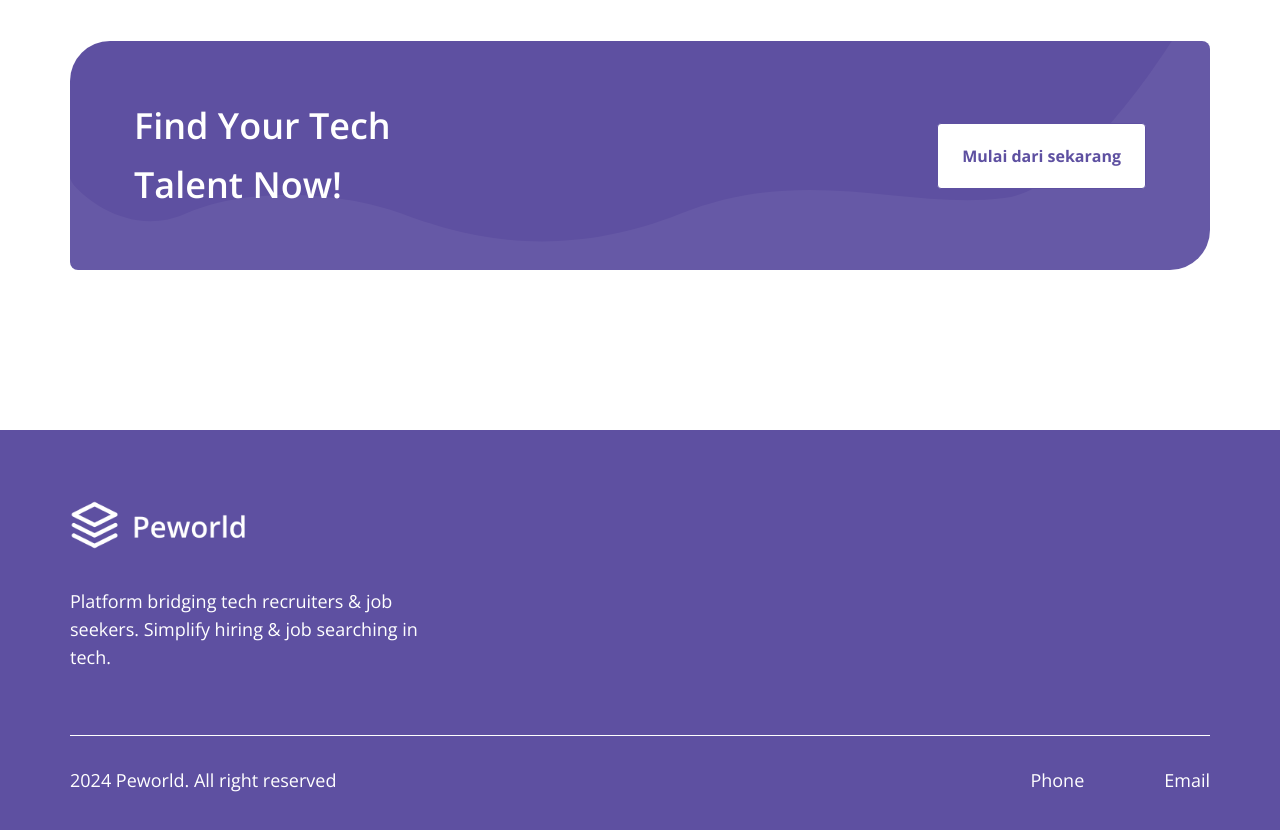
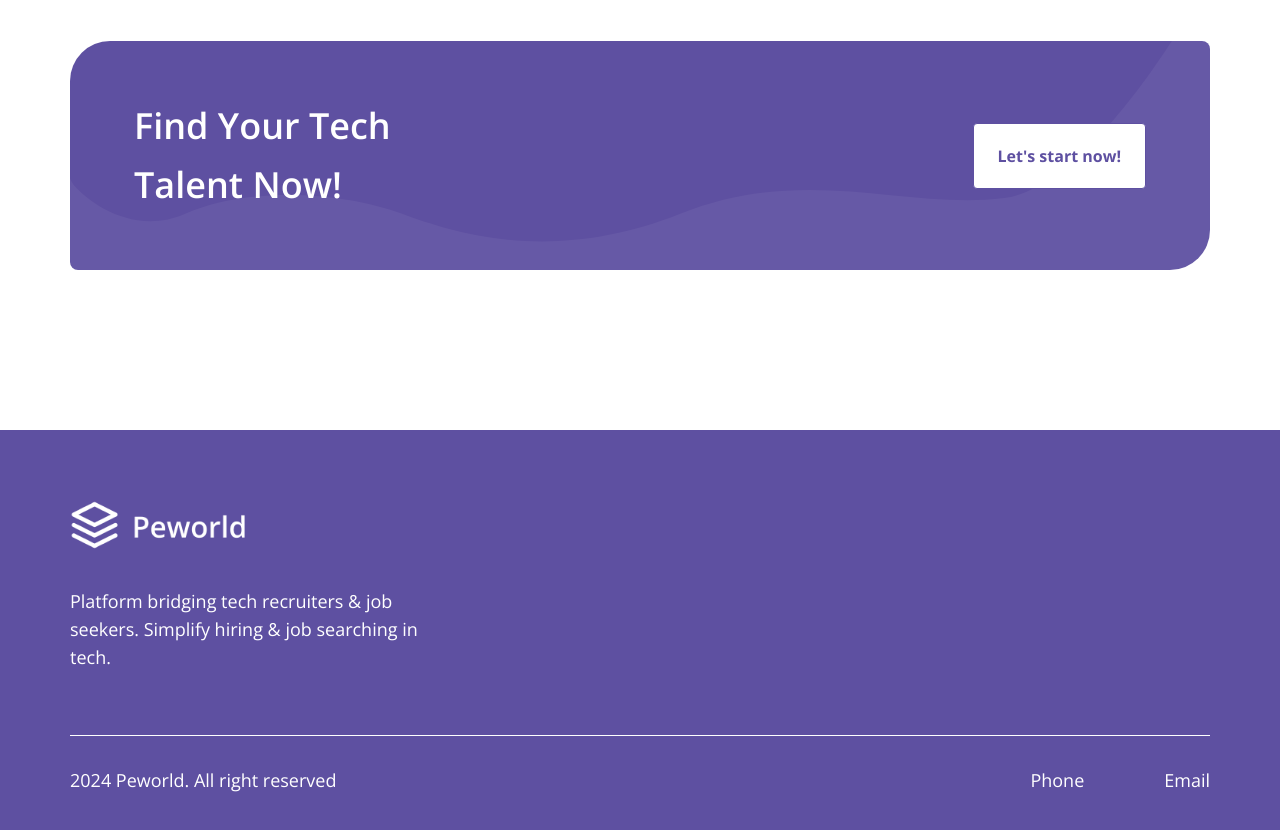
Before and after one commit to wafash08/fwgo-peworld, a React (Vite) app: page / in a window 1280 px wide. Shown: the part 2800-3630 px from the top of the page. Built offline with nearby package versions, Linux system fonts and the light colour scheme; no server answers.

Commit message:
descriptive words

```diff
--- a/src/pages/landing-page/get-started-section.jsx
+++ b/src/pages/landing-page/get-started-section.jsx
@@ -10,7 +10,7 @@ export default function GetStartedSection() {
 						Find Your Tech Talent Now!
 					</h2>
 					<CustomLink to='home' variant='white'>
-						Mulai dari sekarang
+						Let's start now!
 					</CustomLink>
 				</div>
 			</Container>
--- a/src/pages/notifications/index.jsx
+++ b/src/pages/notifications/index.jsx
@@ -18,8 +18,6 @@ export default function NotificationsPage() {
 	}, []);
 
 	let notificationList = null;
-
-	console.log('notification status > ', notificationsStatus);
 
 	if (notificationsStatus === 'loading') {
 		notificationList = <NotificationsSkeleton />;
@@ -54,7 +52,7 @@ function NotificationList({ notifications, role }) {
 							key={id}
 							createdAt={created_at}
 							messagePurpose={message_purpose}
-							photo={role === 'recruiter' ? recruiter_photo : worker_photo}
+							photo={role === 'recruiter' ? worker_photo : recruiter_photo}
 							recruiter={recruiter_name}
 							worker={worker_name}
 							role={role}
```
